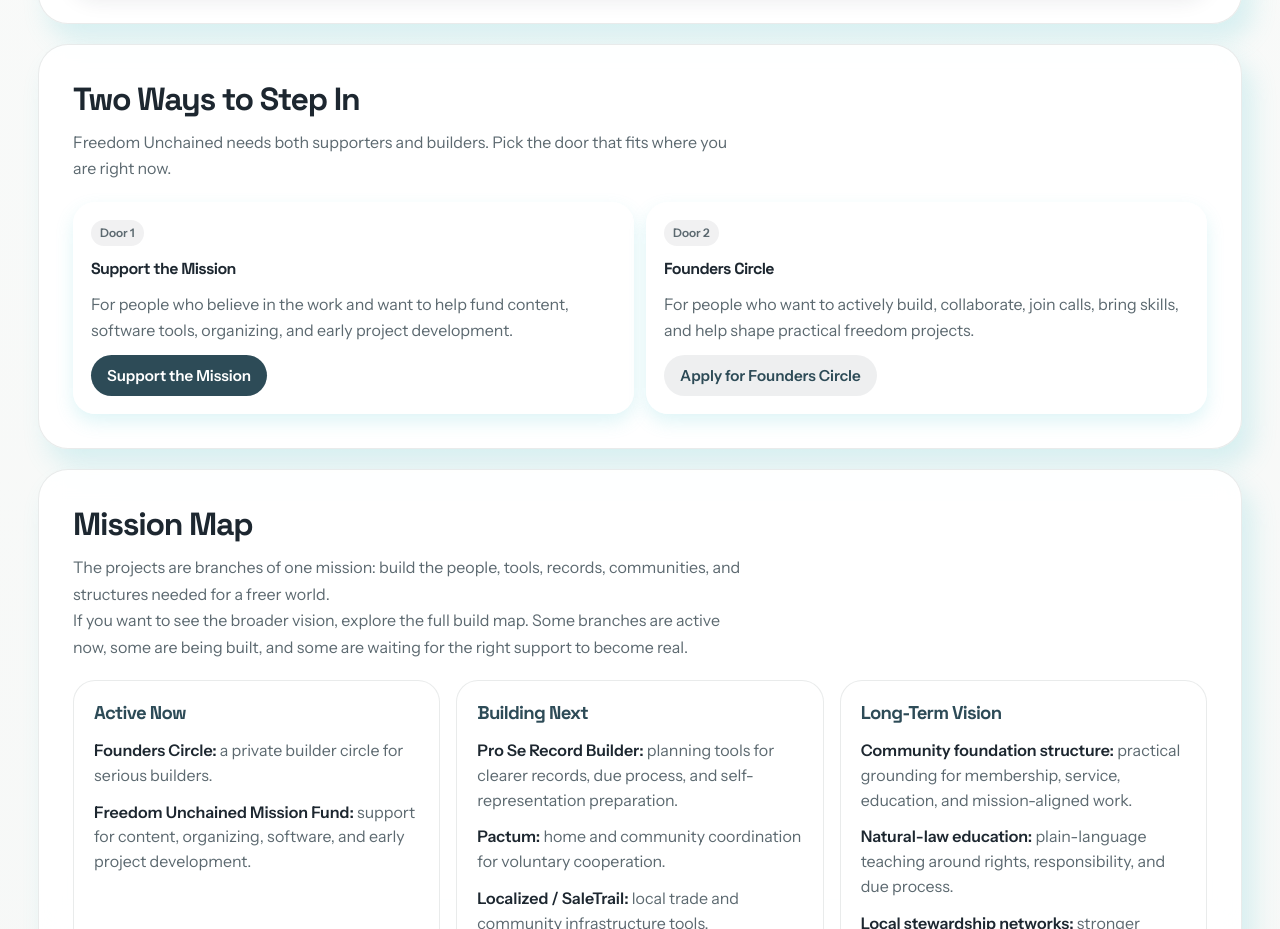
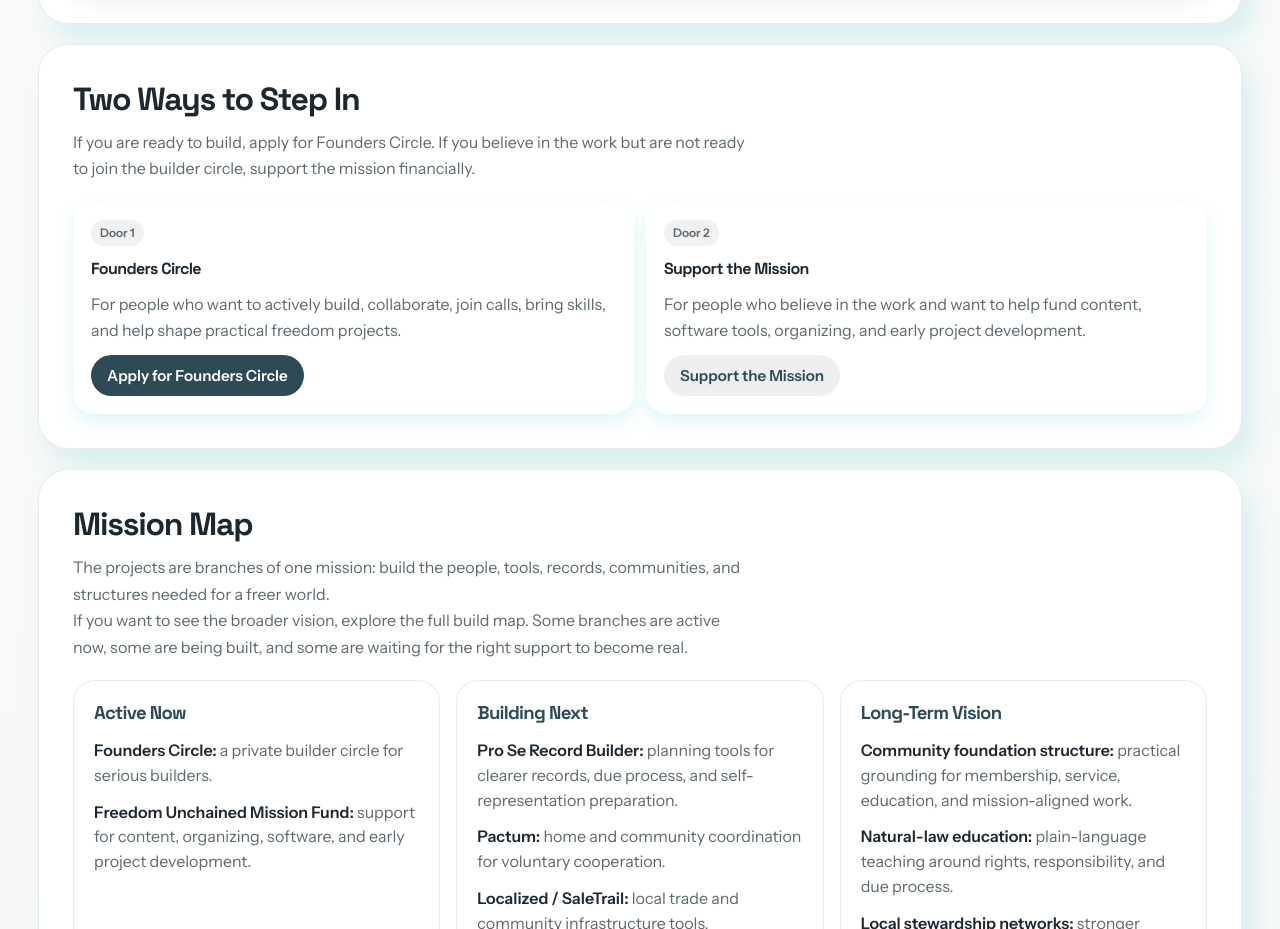
Before and after one commit to wisealf33/Freedom-Unchained-Live, a plain HTML site: page index.html in a window 1280 px wide. Shown: the part 1742-2671 px from the top of the page. Drawn offline with Linux system fonts and the light colour scheme.

Commit message:
Prioritize Founders Circle in homepage doors

```diff
--- a/index.html
+++ b/index.html
@@ -838,21 +838,21 @@
 
         <section class="section" id="two-ways">
           <h3>Two Ways to Step In</h3>
-          <p class="section-intro">Freedom Unchained needs both supporters and builders. Pick the door that fits where you are right now.</p>
+          <p class="section-intro">If you are ready to build, apply for Founders Circle. If you believe in the work but are not ready to join the builder circle, support the mission financially.</p>
 
           <div class="door-grid">
             <article class="door-card">
               <div class="project-tag">Door 1</div>
-              <h4>Support the Mission</h4>
-              <p>For people who believe in the work and want to help fund content, software tools, organizing, and early project development.</p>
-              <a class="pill-button" href="projects/support.html">Support the Mission</a>
+              <h4>Founders Circle</h4>
+              <p>For people who want to actively build, collaborate, join calls, bring skills, and help shape practical freedom projects.</p>
+              <a class="pill-button" href="projects/founders-circle/apply.html">Apply for Founders Circle</a>
             </article>
 
             <article class="door-card">
               <div class="project-tag">Door 2</div>
-              <h4>Founders Circle</h4>
-              <p>For people who want to actively build, collaborate, join calls, bring skills, and help shape practical freedom projects.</p>
-              <a class="pill-button secondary" href="projects/founders-circle/apply.html">Apply for Founders Circle</a>
+              <h4>Support the Mission</h4>
+              <p>For people who believe in the work and want to help fund content, software tools, organizing, and early project development.</p>
+              <a class="pill-button secondary" href="projects/support.html">Support the Mission</a>
             </article>
           </div>
         </section>
```
